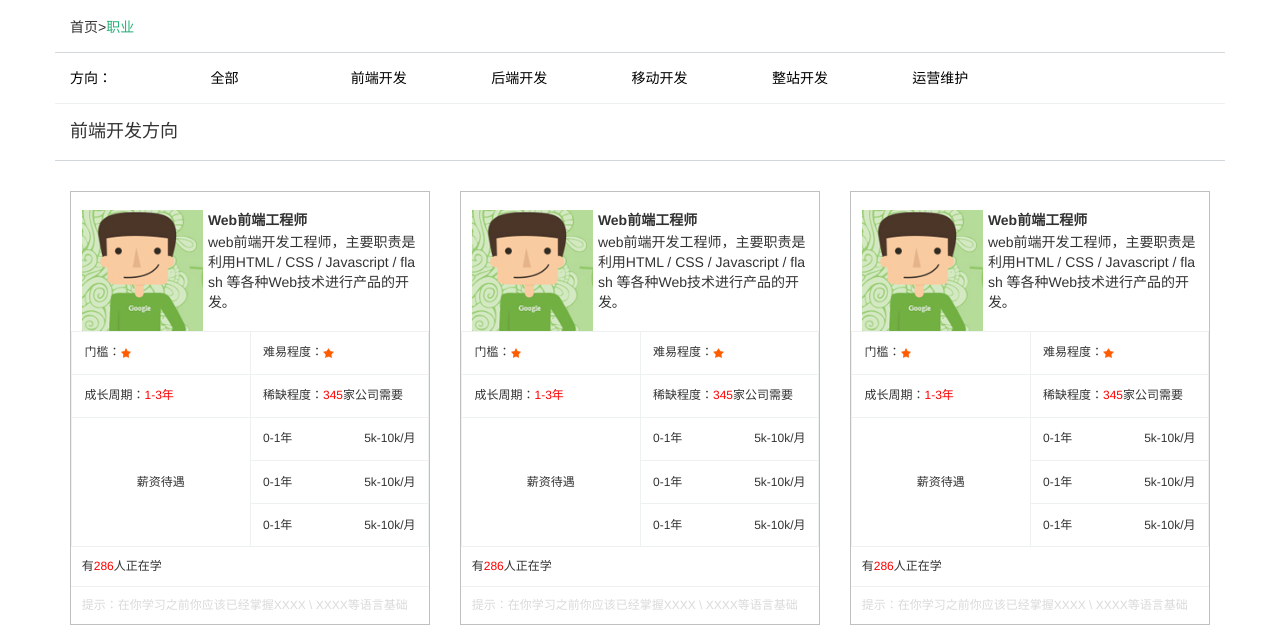
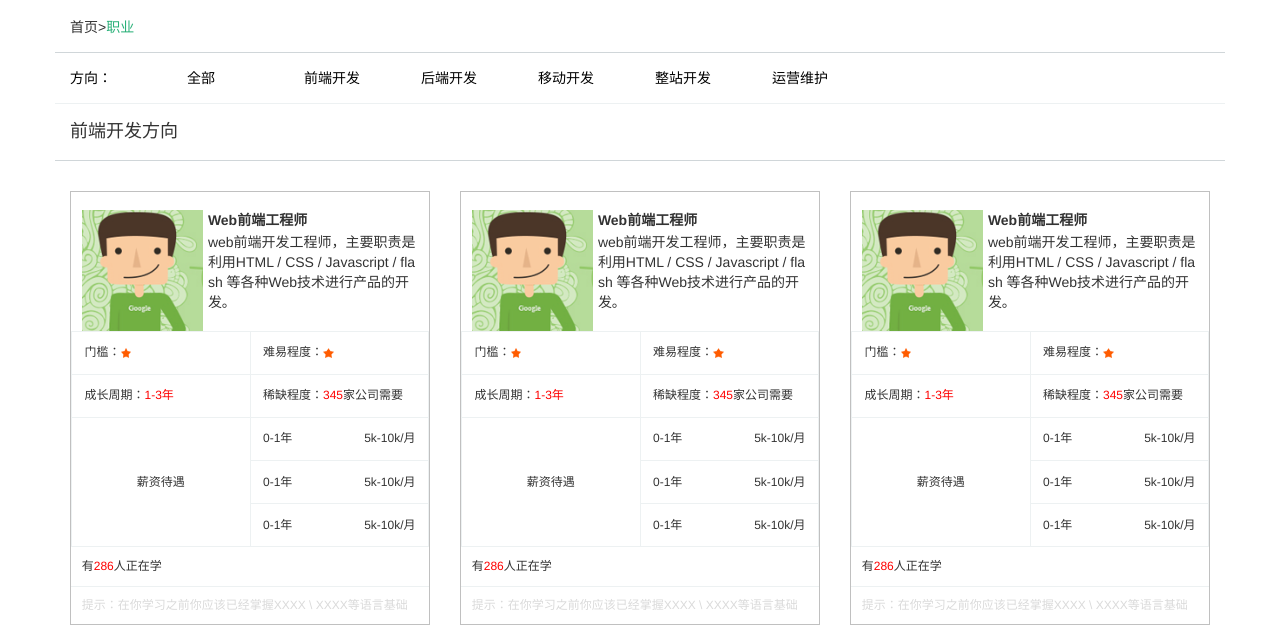
Before and after one commit to wendy427/Task, a plain HTML site: page task8/task8-3.html in a window 1280 px wide. Shown: the part 133-770 px from the top of the page. Drawn offline with Linux system fonts and the light colour scheme.

Commit message:
Add files via upload

```diff
--- a/task8/style8-3.css
+++ b/task8/style8-3.css
@@ -205,6 +205,6 @@ footer {
 @media screen and (min-width: 768px) {
     .col-sm-1-4 {
     float: left;
-    width: 12%;
-    padding:0 15px;
+    width: 10%;
+    padding:0 15px;}
 }
```
